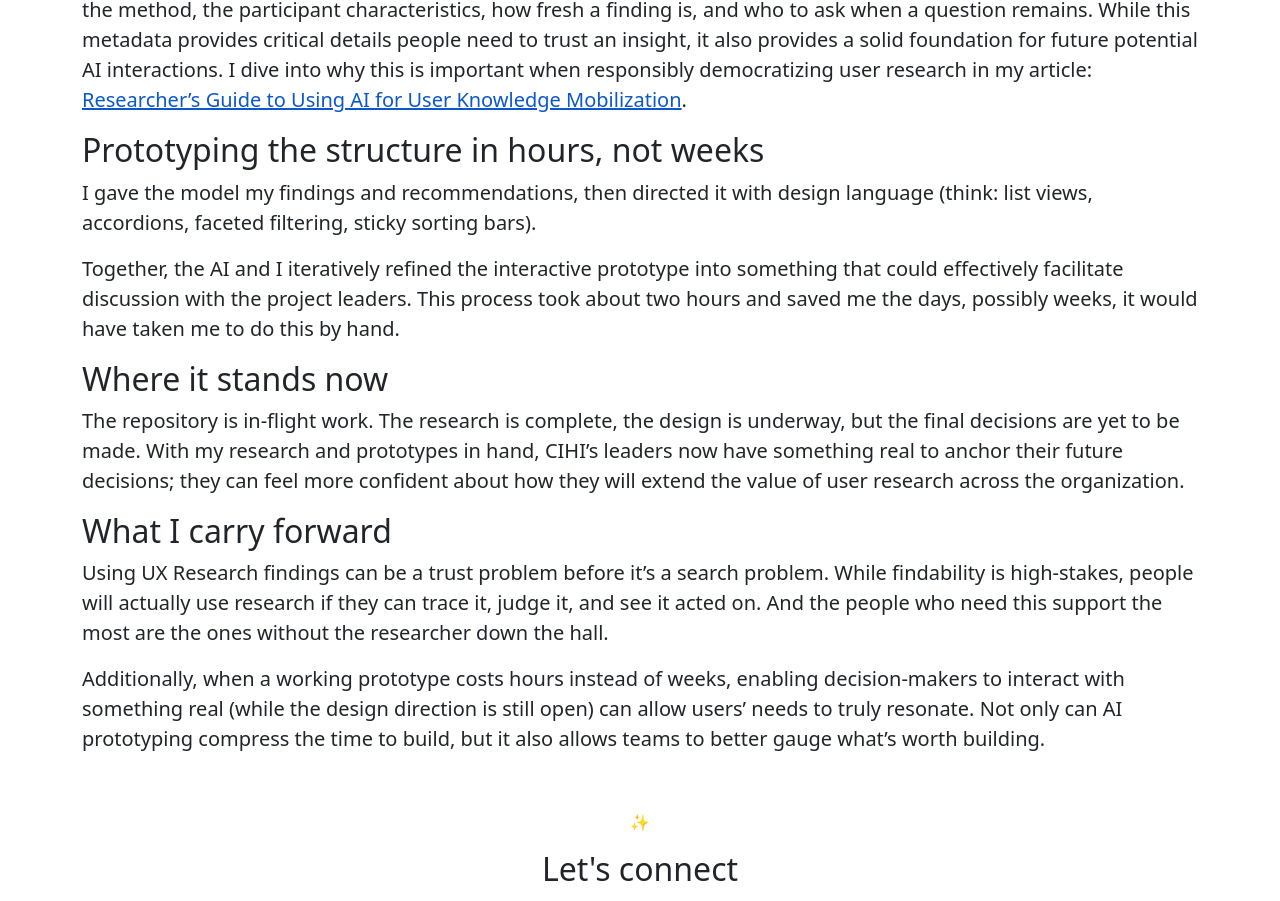
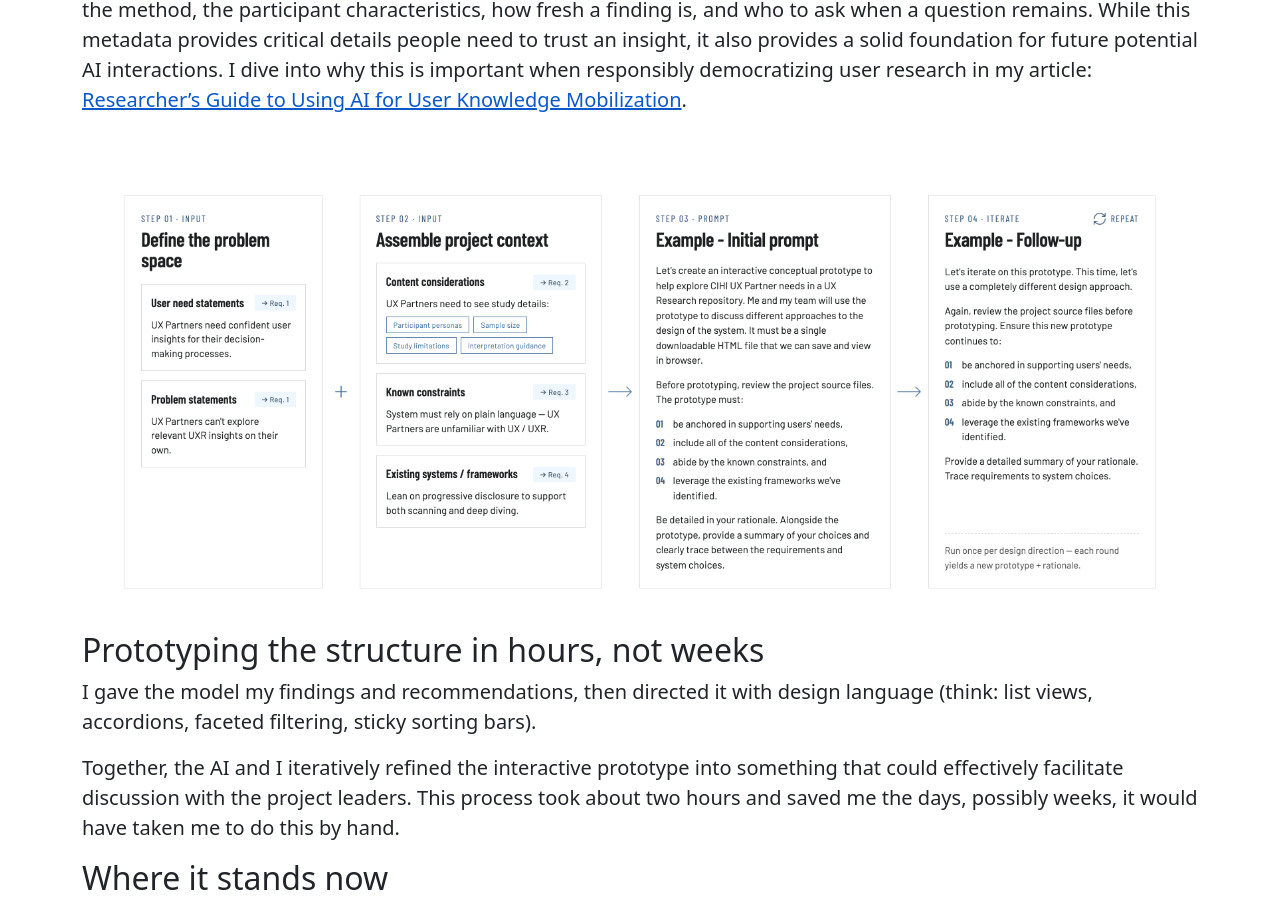
Before and after one commit to danielanapoli/danielanapoli.github.io, a Next.js app: page /user-research/concept-testing/case-study in a window 1280 px wide. Shown: the part 2033-2934 px from the top of the page. Built offline with nearby package versions, Linux system fonts and the light colour scheme.

Commit message:
Updates to the concept testing base study

```diff
--- a/src/app/user-research/concept-testing/case-study/page.js
+++ b/src/app/user-research/concept-testing/case-study/page.js
@@ -3,6 +3,7 @@
 import Container from 'react-bootstrap/Container';
 import Row from 'react-bootstrap/Row';
 import Col from 'react-bootstrap/Col';
+import Image from 'react-bootstrap/Image';
 
 const PROTOTYPE_URL = '/prototypes/uxr-repo/index.html';
 
@@ -85,6 +86,8 @@ function ResearchRepositoryCaseStudy() {
                 I dive into why this is important when responsibly democratizing user research in my article: <a href='https://hellodaniela.substack.com/p/the-bot-is-the-easy-part-a-researchers'>Researcher’s Guide to Using AI for User Knowledge Mobilization</a>.
               </p>
 
+              <Image src='/img/rapid-prototyping-flowchart.png' alt='A diagram showing the three stages of including collecting user requirements and additional contextal that Daniela used to build a conceptual prototype for the UX Research repository.' className='img-fluid' />
+
               <h2>Prototyping the structure in hours, not weeks</h2>
               <p>
                 I gave the model my findings and recommendations, then directed it with design language (think: list views, accordions, faceted filtering, sticky sorting bars).
```
Also changed, not shown: public/img/rapid-prototyping-flowchart.png (added).
